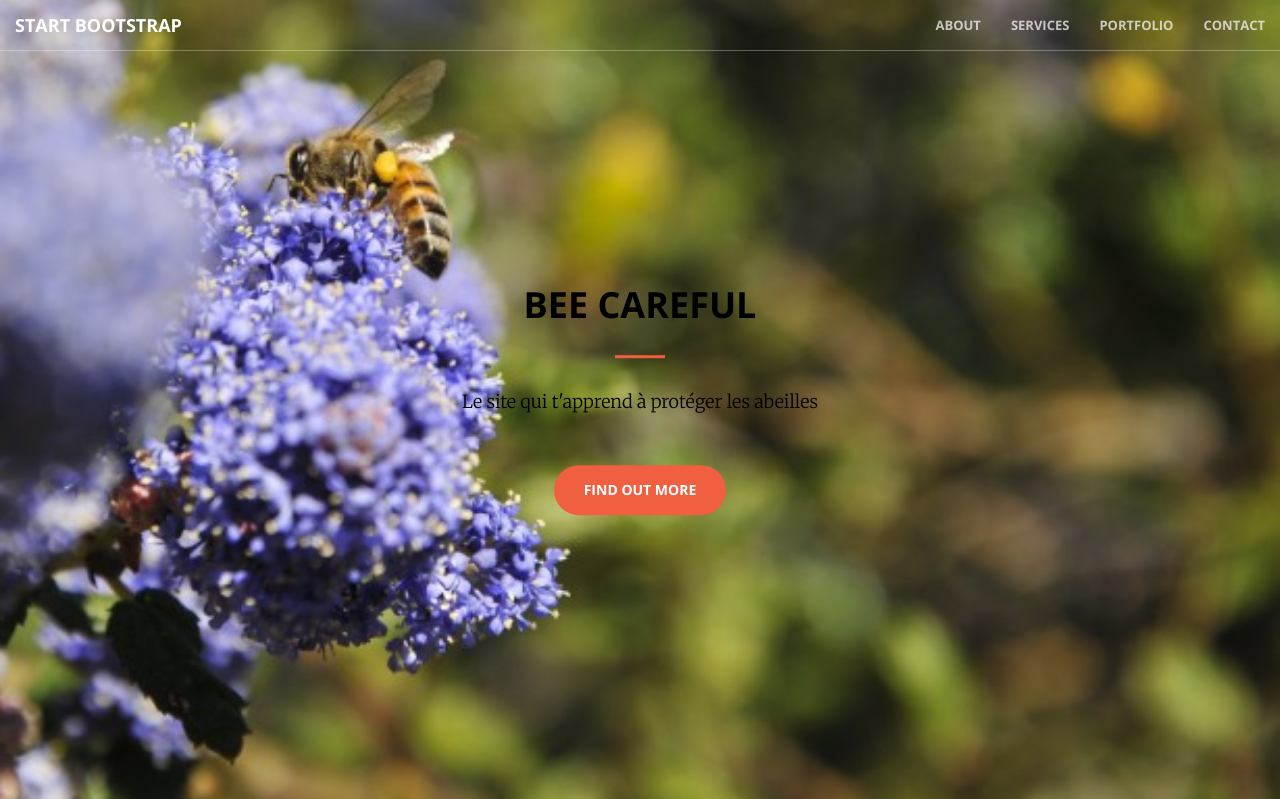
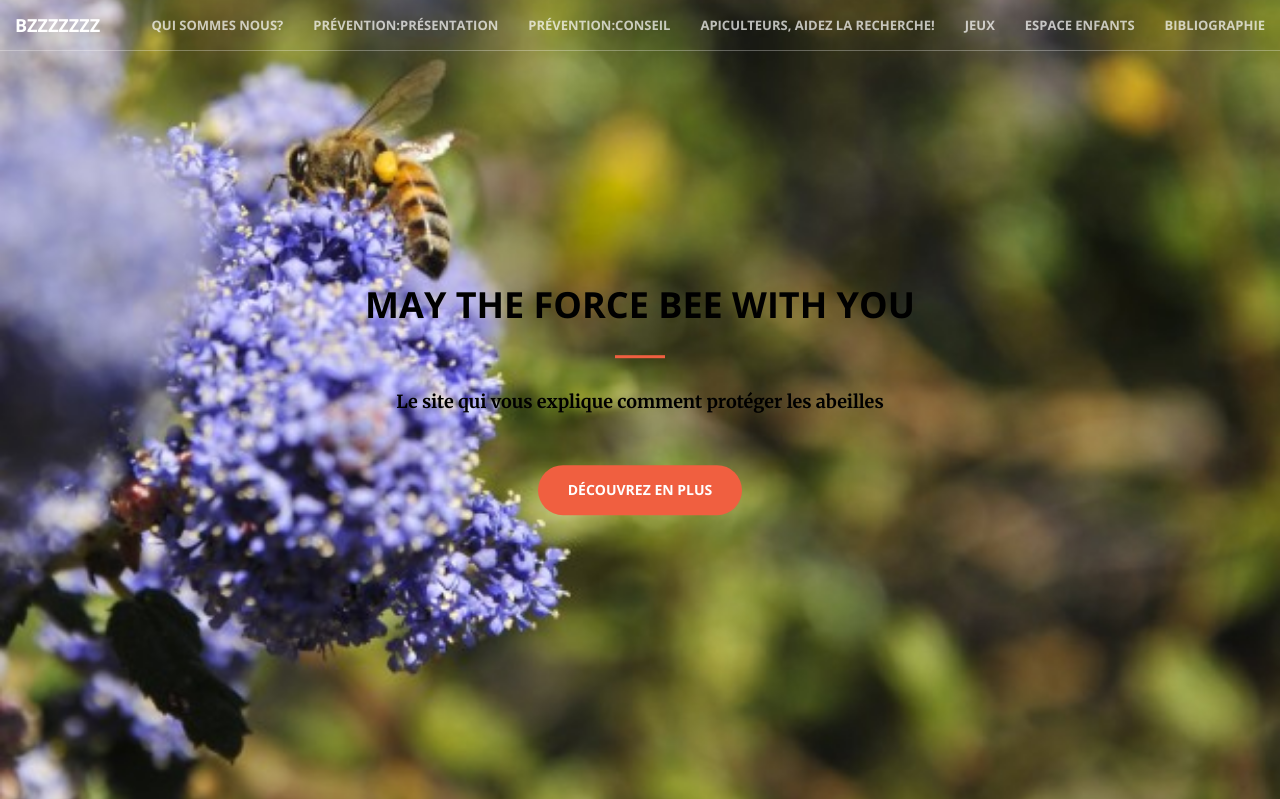
Before and after one commit to anthimeschrefheere/Maybee, a Django app: a page that uses maybee_website/templates/conseils.html in a window 1280 px wide. Shown: the top 799 px of the page. Run offline with Django 3.2, Linux system fonts and the light colour scheme; some libraries are stand-ins or nearby versions.

Commit message:
new conseil

```diff
--- a/maybee_website/templates/conseils.html
+++ b/maybee_website/templates/conseils.html
@@ -9,7 +9,7 @@
     <meta name="description" content="">
     <meta name="author" content="">
 
-    <title>Bee careful</title>
+    <title>May the Force BEE With YOU</title>
 
     <!-- Bootstrap Core CSS -->
     <link rel="stylesheet" href="/Static/css/bootstrap.min.css" type="text/css">
@@ -46,23 +46,32 @@
                     <span class="icon-bar"></span>
                     <span class="icon-bar"></span>
                 </button>
-                <a class="navbar-brand page-scroll" href="#page-top">Start Bootstrap</a>
+                <a class="navbar-brand page-scroll" href="#page-top">BZZZZZZZ</a>
             </div>
 
             <!-- Collect the nav links, forms, and other content for toggling -->
             <div class="collapse navbar-collapse" id="bs-example-navbar-collapse-1">
                 <ul class="nav navbar-nav navbar-right">
                     <li>
-                        <a class="page-scroll" href="#about">About</a>
+                        <a class="page-scroll" href="#about">Qui sommes nous?</a>
                     </li>
                     <li>
-                        <a class="page-scroll" href="#services">Services</a>
+                        <a class="page-scroll" href="#services1">Prévention:présentation</a>
                     </li>
                     <li>
-                        <a class="page-scroll" href="#portfolio">Portfolio</a>
+                        <a class="page-scroll" href="#services2">Prévention:conseil</a>
                     </li>
                     <li>
-                        <a class="page-scroll" href="#contact">Contact</a>
+                        <a class="page-scroll" href="#portfolio">Apiculteurs, aidez la recherche!</a>
+                    </li>
+                    <li>
+                        <a class="page-scroll" href="#contact">Jeux</a>
+                    </li>
+                    <li>
+                        <a class="page-scroll" href="#contact">Espace Enfants</a>
+                    </li>
+                    <li>
+                        <a class="page-scroll" href="#contact">Bibliographie</a>
                     </li>
                 </ul>
             </div>
@@ -74,10 +83,10 @@
     <header>
         <div class="header-content">
             <div class="header-content-inner">
-                <h1>Bee careful</h1>
+                <h1>May the Force BEE With YOU</h1>
                 <hr>
-                <p>Le site qui t'apprend à protéger les abeilles</p>
-                <a href="#about" class="btn btn-primary btn-xl page-scroll">Find Out More</a>
+                <p><b>Le site qui vous explique comment protéger les abeilles</b></p>
+                <a href="#about" class="btn btn-primary btn-xl page-scroll">Découvrez en plus</a>
             </div>
         </div>
     </header>
```
